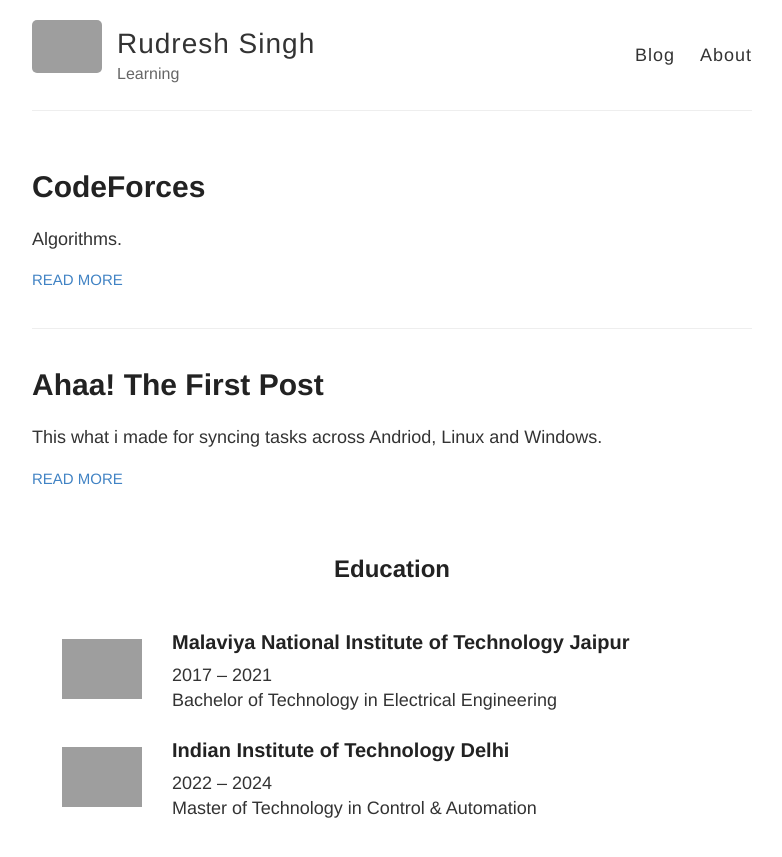
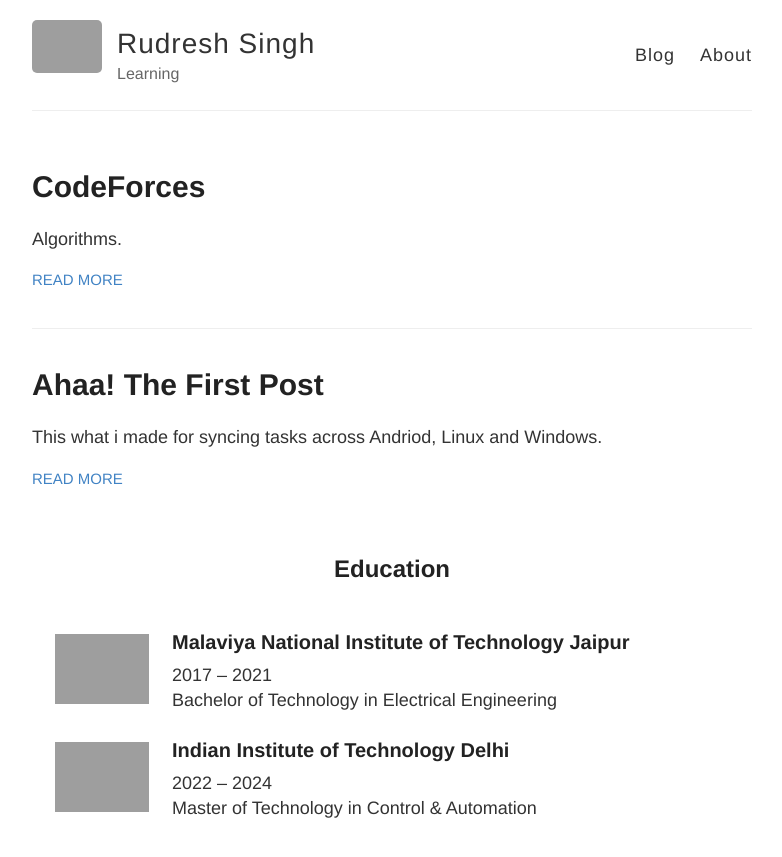
Before and after one commit to Ruudddiiii/ruudddiiii.github.io, a Jekyll site: the page built from index.html, in a window 1280 px wide. Shown: the top 857 px of the page, without its empty margins (248-1030 px from the left). Built offline with Jekyll 4.4.1, drawn with Linux system fonts in a browser that asks for light colours; grey boxes are pictures that could not be loaded.

Commit message:
Update default.html

```diff
--- a/_layouts/default.html
+++ b/_layouts/default.html
@@ -47,7 +47,7 @@
       <table style="width: 100%; max-width: 800px; margin: 0 auto; border-collapse: separate; border-spacing: 20px;">
         <tr>
           <td style="text-align: center; vertical-align: middle; width: 100px;">
-            <img src="https://upload.wikimedia.org/wikipedia/en/b/b7/Mnit_logo.png" alt="MNIT Jaipur Logo" style="max-height: 60px; display: block; margin: auto;">
+            <img src="https://upload.wikimedia.org/wikipedia/en/b/b7/Mnit_logo.png" alt="MNIT Jaipur Logo" style="max-height: 70px; display: block; margin: auto;">
           </td>
           <td style="vertical-align: middle;">
             <h3 style="margin: 0;">Malaviya National Institute of Technology Jaipur</h3>
@@ -57,7 +57,7 @@
 
         <tr>
           <td style="text-align: center; vertical-align: middle; width: 100px;">
-            <img src="https://upload.wikimedia.org/wikipedia/en/f/fd/Indian_Institute_of_Technology_Delhi_Logo.svg" alt="IIT Delhi Logo" style="max-height: 60px; display: block; margin: auto;">
+            <img src="https://upload.wikimedia.org/wikipedia/en/f/fd/Indian_Institute_of_Technology_Delhi_Logo.svg" alt="IIT Delhi Logo" style="max-height: 70px; display: block; margin: auto;">
           </td>
           <td style="vertical-align: middle;">
             <h3 style="margin: 0;">Indian Institute of Technology Delhi</h3>
```
